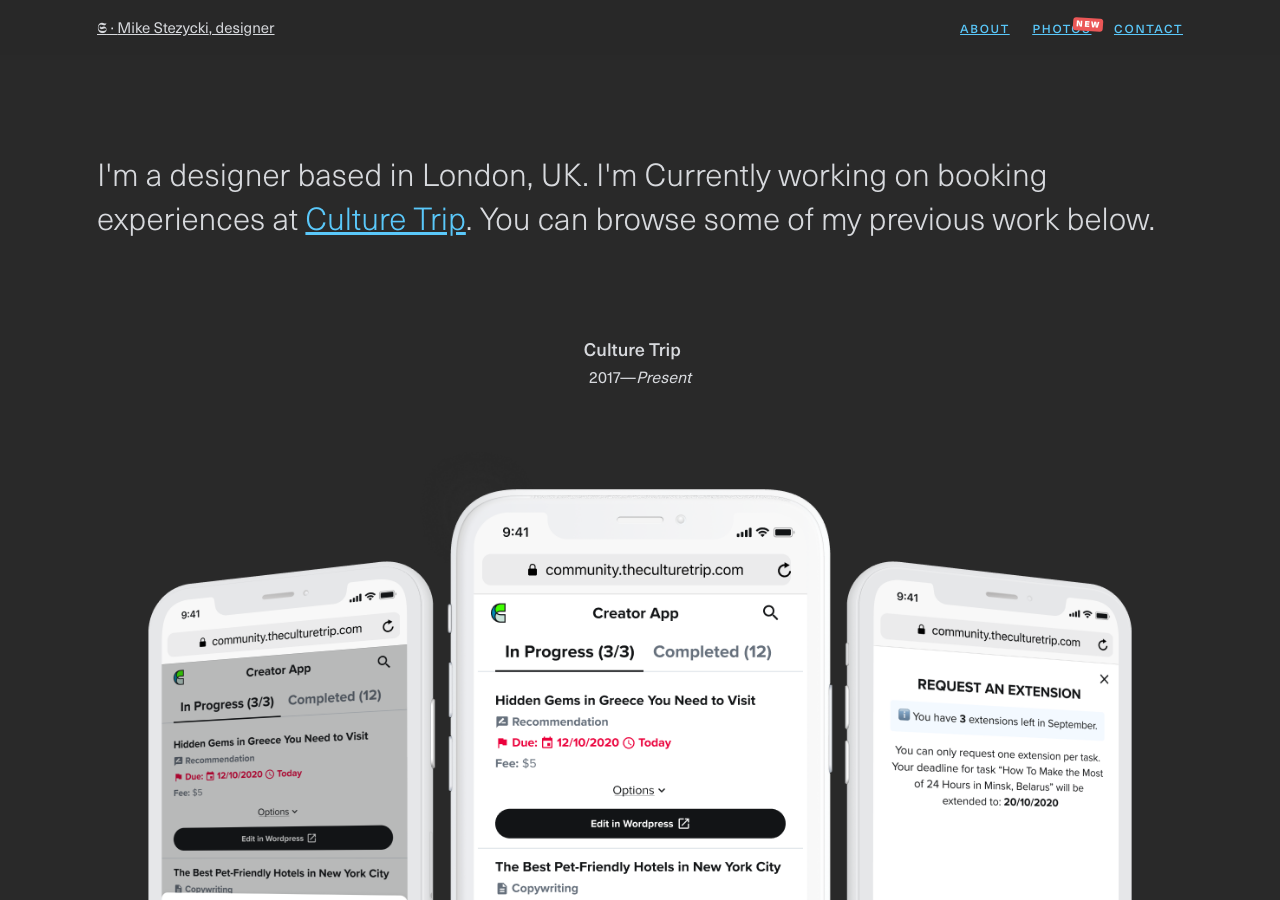
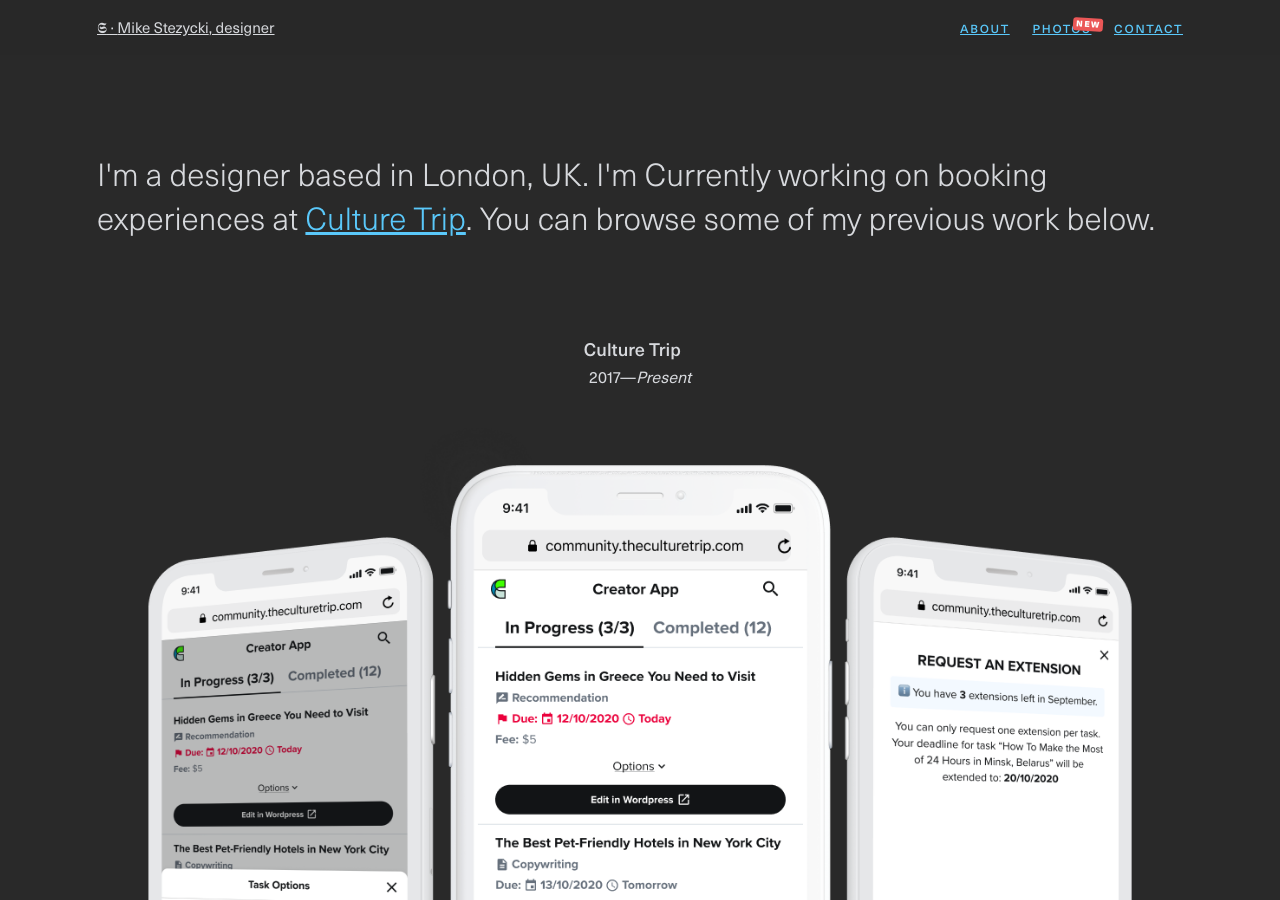
Before and after one commit to mr-stezz/mr-stezz.github.io, a Jekyll site: the page built from index.html, in a window 1280 px wide and 900 px high. Built offline with Jekyll 4.4.1, drawn with Linux system fonts in a browser that asks for light colours.

Commit message:
remove extra top and bottom margin from creator app mobile screens

```diff
--- a/_includes/_projects.culture-trip.html
+++ b/_includes/_projects.culture-trip.html
@@ -1,8 +1,8 @@
 <section class="u--m-bottom--huge">
   <h3 id="culture-trip" class="heading  no-spacing  page-title">Culture Trip <a href="#culture-trip" class="subtitle-link" title="Permalink to this headline">¶</a></h3>
   <p class="heading  page-subtitle  t--center">2017&mdash;<i>Present</i></p>
-  <figure class="gallery  u--m-top--large">
-    <img src="assets/img/content/creator-app-iphone-montage.png" srcset="assets/img/content/creator-app-iphone-montage.png 1x,assets/img/content/creator-app-iphone-montage@2x.png 2x" alt="Three iPhone devices appear side by side showing the Creator App task options, task view and request extention dialogue." title="The Creator App as it appears on mobile devices." loading="auto" class="u--m-bottom--large">
+  <figure class="gallery">
+    <img src="assets/img/content/creator-app-iphone-montage.png" srcset="assets/img/content/creator-app-iphone-montage.png 1x,assets/img/content/creator-app-iphone-montage@2x.png 2x" alt="Three iPhone devices appear side by side showing the Creator App task options, task view and request extention dialogue." title="The Creator App as it appears on mobile devices." loading="auto">
     <figcaption class="text-col">The Creator App as it appears on mobile devices.</figcaption>
   </figure>
   <p class="text-col">
```
